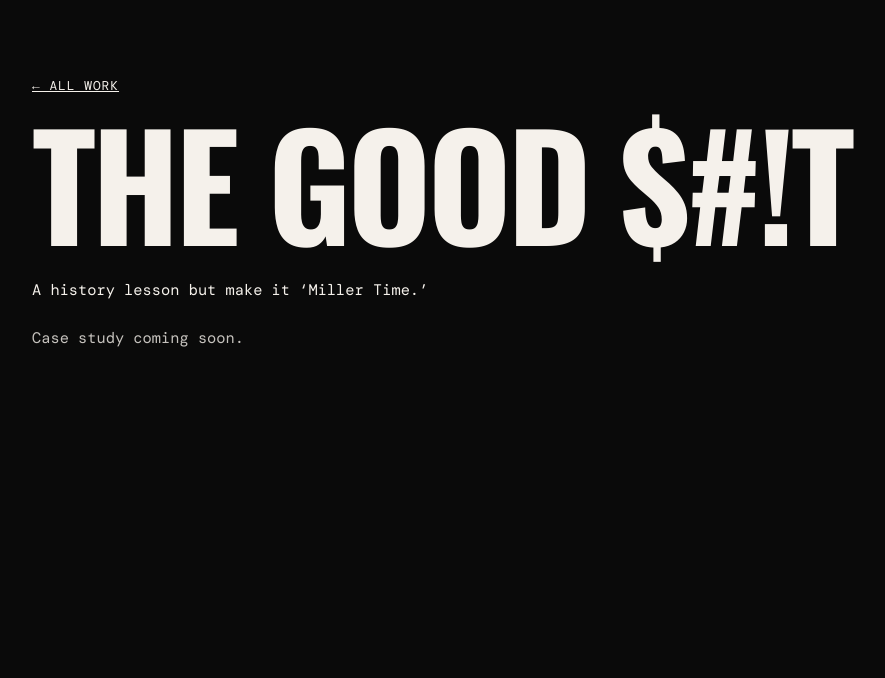
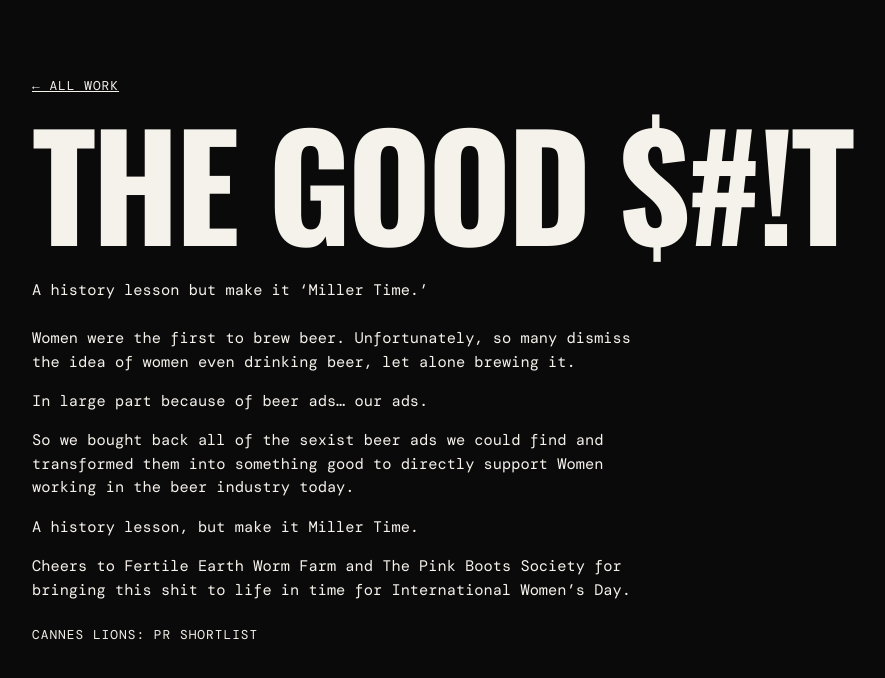
Before and after one commit to maiajss/portfolio, a plain HTML site: page projects/the-good-shit.html in a window 1280 px wide. Shown: the whole page, without its empty margins (32-917 px from the left). Drawn offline with nearby package versions, Linux system fonts and the light colour scheme.

Commit message:
Add The Good $#!T write-up to its project page
Co-Authored-By: Claude Opus 5.5 <noreply@anthropic.com>
Claude-Session: https://claude.ai/code/session_01KtqpWn2cpZZ1p37ZCzTow5

```diff
--- a/projects/the-good-shit.html
+++ b/projects/the-good-shit.html
@@ -14,7 +14,14 @@
     <a class="project__back" href="../index.html">&larr; All work</a>
     <h1 class="band__title">The Good&nbsp;$#!T</h1>
     <p class="band__blurb">A history lesson but make it ‘Miller&nbsp;Time.’</p>
-    <p class="project__body">Case study coming soon.</p>
+    <div class="project__body">
+      <p>Women were the first to brew beer. Unfortunately, so many dismiss the idea of women even drinking beer, let alone brewing&nbsp;it.</p>
+      <p>In large part because of beer ads&hellip; our&nbsp;ads.</p>
+      <p>So we bought back all of the sexist beer ads we could find and transformed them into something good to directly support Women working in the beer industry&nbsp;today.</p>
+      <p>A history lesson, but make it Miller&nbsp;Time.</p>
+      <p>Cheers to Fertile Earth Worm Farm and The Pink Boots Society for bringing this shit to life in time for International Women&rsquo;s&nbsp;Day.</p>
+    </div>
+    <p class="project__award">Cannes Lions: PR&nbsp;Shortlist</p>
   </main>
 </body>
 </html>
--- a/styles.css
+++ b/styles.css
@@ -255,7 +255,15 @@ img { max-width: 100%; height: auto; display: block; }
   line-height: 1.55;
   max-width: 40em;
   margin: 0;
-  opacity: 0.8;
+}
+.project__body p { margin: 0 0 1em; }
+.project__body p:last-child { margin-bottom: 0; }
+.project__award {
+  font-family: var(--font-mono);
+  font-size: 0.8rem;
+  letter-spacing: 0.08em;
+  text-transform: uppercase;
+  margin: 0;
 }
 
 .site-foot {
```
